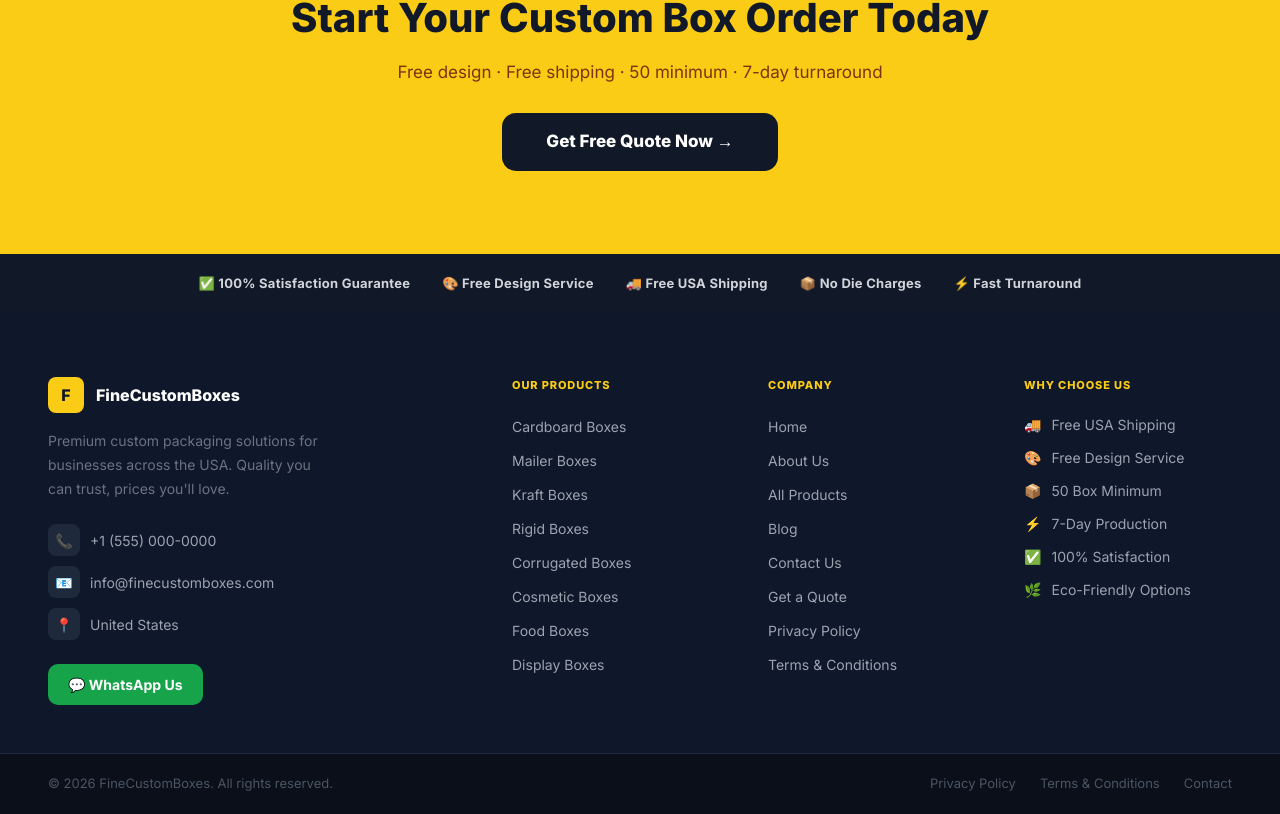
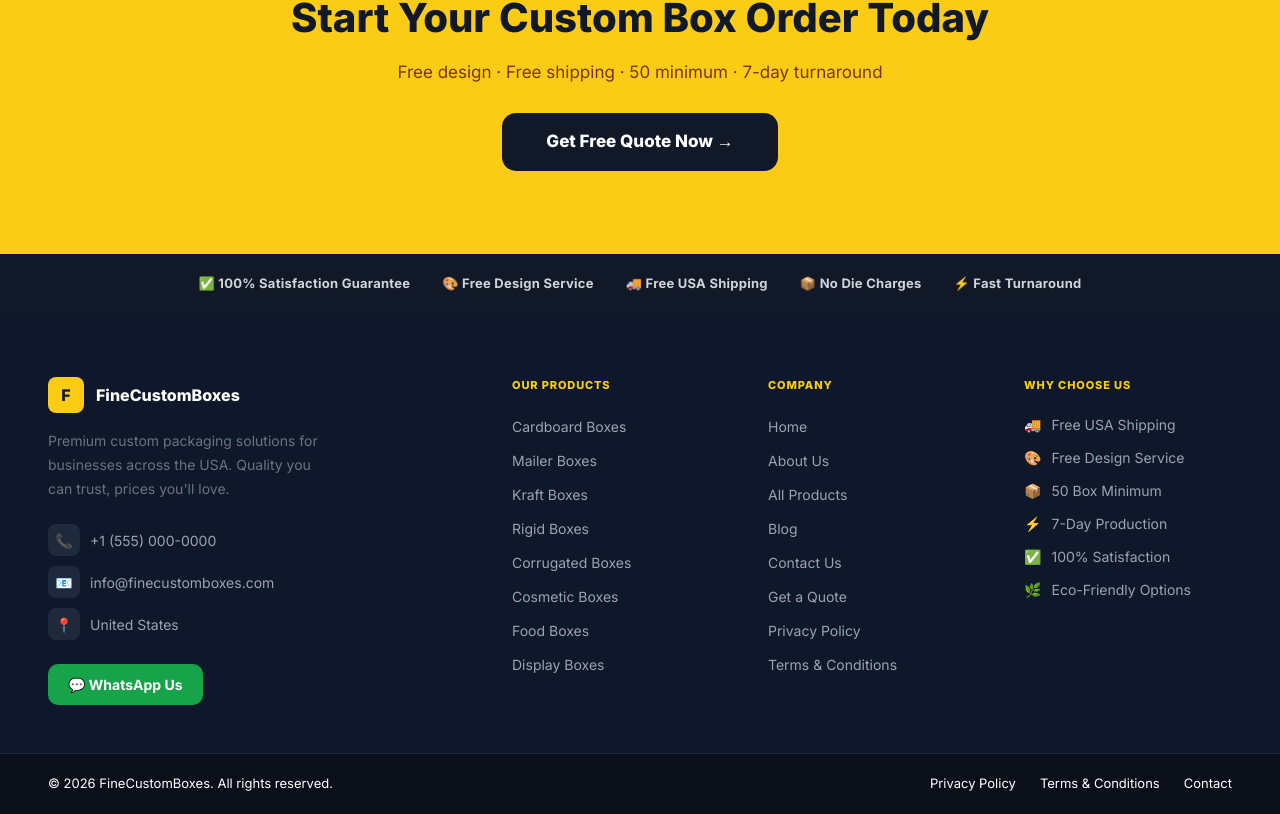
Before and after one commit to xohaibhsn/finecustomboxes, a Next.js app: page / in a window 1280 px wide. Shown: the part 4856-5670 px from the top of the page. Built offline with nearby package versions, Linux system fonts and the light colour scheme; no server answers; the database is empty.

Commit message:
footer bottom bar text white for dark background visibility
Co-authored-by: Cursor <cursoragent@cursor.com>

```diff
--- a/components/Footer.tsx
+++ b/components/Footer.tsx
@@ -139,12 +139,12 @@ export default function Footer() {
       {/* Bottom Bar */}
       <div style={{ background: '#0a0f1a', borderTop: '1px solid #1e293b', padding: '20px 0' }}>
         <div style={{ maxWidth: '1280px', margin: '0 auto', padding: '0 48px', display: 'flex', alignItems: 'center', justifyContent: 'space-between', flexWrap: 'wrap', gap: '12px' }}>
-          <span style={{ fontSize: '13px', color: '#4b5563' }}>© {new Date().getFullYear()} FineCustomBoxes. All rights reserved.</span>
+          <span style={{ fontSize: '13px', color: '#ffffff' }}>© {new Date().getFullYear()} FineCustomBoxes. All rights reserved.</span>
           <div style={{ display: 'flex', gap: '24px' }}>
             {[{ name: 'Privacy Policy', href: '/privacy-policy' }, { name: 'Terms & Conditions', href: '/terms' }, { name: 'Contact', href: '/contact' }].map(l => (
-              <Link key={l.href} href={l.href} style={{ fontSize: '13px', color: '#4b5563', textDecoration: 'none', transition: 'color 0.2s' }}
+              <Link key={l.href} href={l.href} style={{ fontSize: '13px', color: '#ffffff', textDecoration: 'none', transition: 'color 0.2s' }}
                 onMouseEnter={e => (e.currentTarget as HTMLAnchorElement).style.color = '#facc15'}
-                onMouseLeave={e => (e.currentTarget as HTMLAnchorElement).style.color = '#4b5563'}>
+                onMouseLeave={e => (e.currentTarget as HTMLAnchorElement).style.color = '#ffffff'}>
                 {l.name}
               </Link>
             ))}
```
